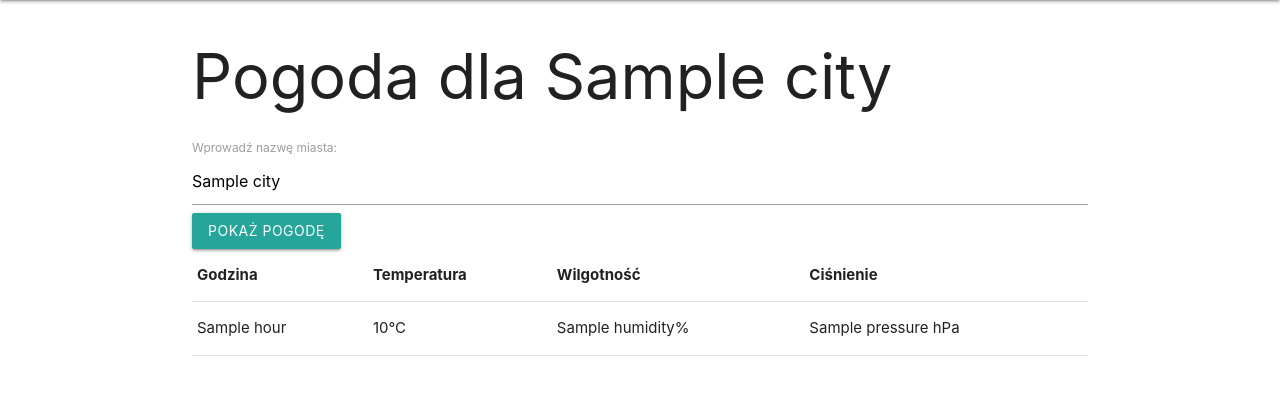
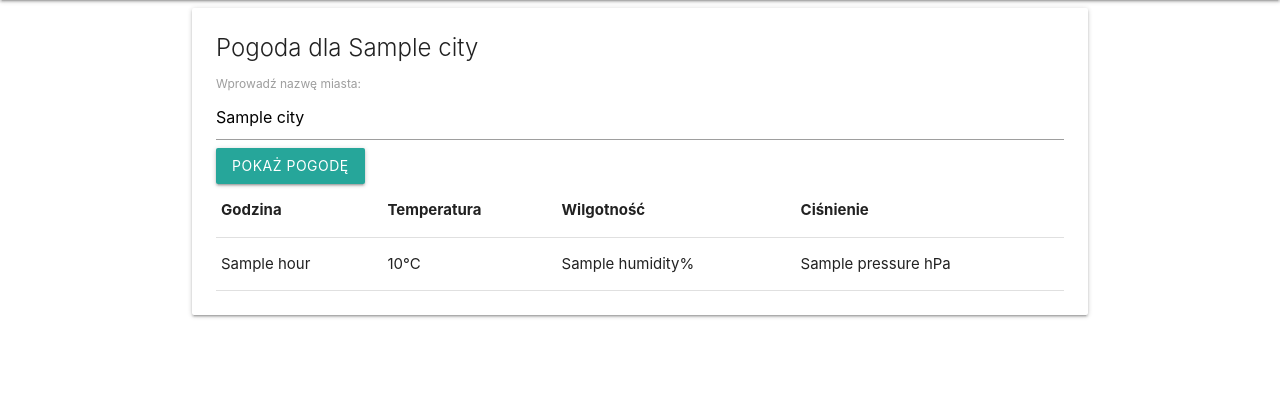
Before and after one commit to kaietanpaul/Roam.io, a Django app: template weather/templates/weather/weather.html in a window 1280 px wide. Shown: the part 64-459 px from the top of the page. Run offline with Django 4.2, Linux system fonts and the light colour scheme; the template is opened without the code that fills it: most values are stand-ins (such as "Sample title", 1, 10 or a date in 2020); some libraries are stand-ins or nearby versions.

Commit message:
cards update

```diff
--- a/weather/templates/weather/weather.html
+++ b/weather/templates/weather/weather.html
@@ -59,7 +59,10 @@
 </div>
 {% endif %}
 
-<h1>Pogoda dla {{ city }}</h1>
+    <div class="col s12 m6 l4">
+        <div class="card">
+            <div class="card-content">
+                <span class="card-title">Pogoda dla {{ city }}</span>
                 <form method="GET">
                     <label for="city">Wprowadź nazwę miasta:</label>
                     <input type="text" name="city" id="city" value="{{ city }}">
@@ -85,6 +88,10 @@
                     {% endfor %}
                     </tbody>
                 </table>
+            </div>
+        </div>
+    </div>
+</div>
 <script>
     function initializeAutocomplete() {
         const input = document.getElementById('city');
```
Lines whose indentation alone changed are shown as unchanged.
